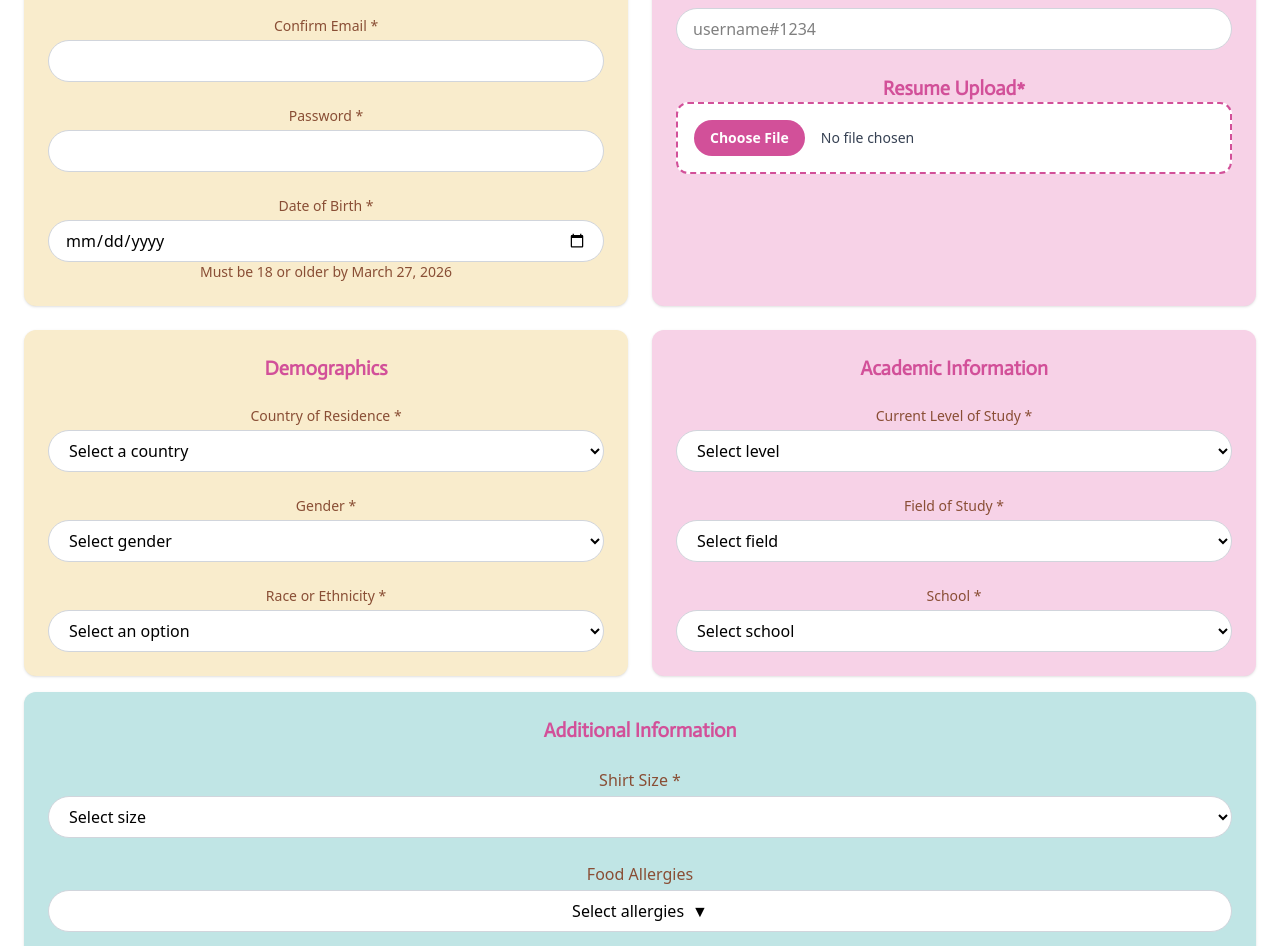
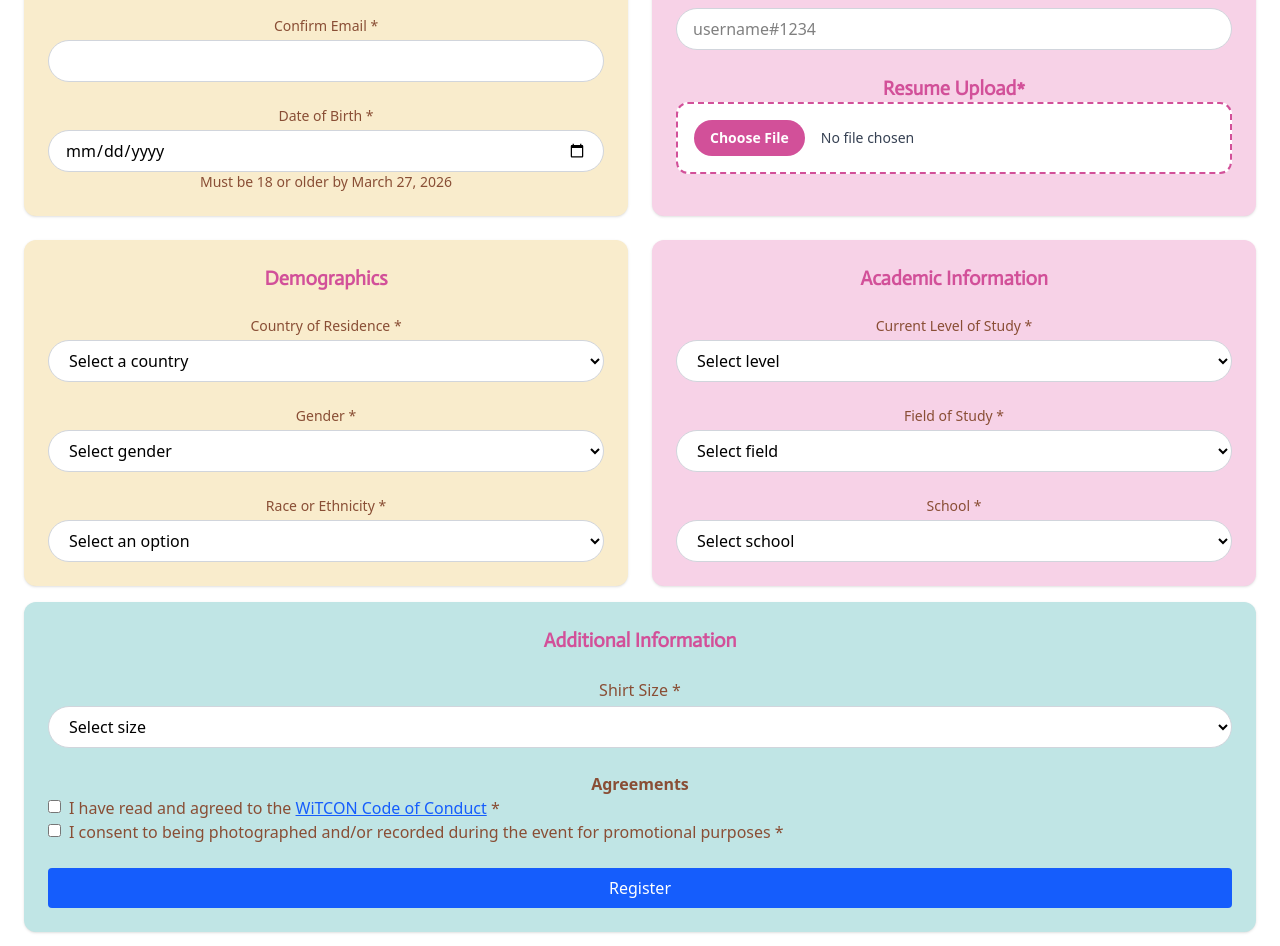
Before and after one commit to wicsfiu/witcon2026, a React (Vite) app in the folder witcon-frontend/: page /register in a window 1280 px wide. Shown: the part 506-1452 px from the top of the page. Built offline with nearby package versions, Linux system fonts and the light colour scheme.

Commit message:
Remove foodAllergies and password fields from frontend and backend

```diff
--- a/witcon-frontend/src/pages/Register.tsx
+++ b/witcon-frontend/src/pages/Register.tsx
@@ -8,7 +8,6 @@ interface FormData {
     lastName: string;
     email: string;
     confirmEmail: string;
-    password: string;
     dateOfBirth: string;
     country: string;
     state: string;
@@ -29,8 +28,8 @@ interface FormData {
     website: string;
     discord: string;
     shirtSize: string;
-    foodAllergies: string[];
-    customAllergy: string;
+    // foodAllergies: string[];
+    // customAllergy: string;
     codeOfConduct: boolean;
     photographyConsent: boolean;
 }
@@ -45,7 +44,6 @@ export default function Register() {
         lastName: '',
         email: '',
         confirmEmail: '',
-        password: '',
         dateOfBirth: '',
         country: '',
         state: '',
@@ -66,8 +64,8 @@ export default function Register() {
         website: '',
         discord: '',
         shirtSize: '',
-        foodAllergies: [],
-        customAllergy: '',
+        // foodAllergies: [],
+        // customAllergy: '',
         codeOfConduct: false,
         photographyConsent: false
 });
@@ -214,7 +212,6 @@ export default function Register() {
         if (!formData.email) newErrors.email = 'Required';
         if (!formData.confirmEmail) newErrors.confirmEmail = 'Required';
         if (formData.email !== formData.confirmEmail) newErrors.confirmEmail = 'Emails do not match';
-        if (!formData.password) newErrors.password = 'Required';
         if (!formData.dateOfBirth) newErrors.dateOfBirth = 'Required';
         else if (!validateAge(formData.dateOfBirth)) newErrors.dateOfBirth = 'Must be 18 or older by March 27, 2026';
 
@@ -262,20 +259,20 @@ export default function Register() {
 
         const fd = new FormData();
 
-        console.log("foodAllergies before stringify:", formData.foodAllergies); // Debug log
-        Object.entries(formData).forEach(([key, value]) => {
-            if (value === undefined || value === null) return;
+        // console.log("foodAllergies before stringify:", formData.foodAllergies); // Debug log
+        // Object.entries(formData).forEach(([key, value]) => {
+        //     if (value === undefined || value === null) return;
 
-            if (key === "foodAllergies") {
-                (value as string[]).forEach(item => {
-                    fd.append("food_allergies[]", item);
-                });
-            } else if (Array.isArray(value)) {
-                value.forEach(item => fd.append(`${key}[]`, item));
-            } else {
-                fd.append(key, String(value));
-            }
-        });
+        //     if (key === "foodAllergies") {
+        //         (value as string[]).forEach(item => {
+        //             fd.append("food_allergies[]", item);
+        //         });
+        //     } else if (Array.isArray(value)) {
+        //         value.forEach(item => fd.append(`${key}[]`, item));
+        //     } else {
+        //         fd.append(key, String(value));
+        //     }
+        // });
 
         if (resumeFile && resumeFile.size > 600 * 1024) {
             alert("Resume file size must be 600 KB or smaller");
@@ -407,19 +404,6 @@ return (
                             required
                         />
                         {errors.confirmEmail && <div className="text-red-600 text-sm mt-1">{errors.confirmEmail}</div>}
-                    </div>
-
-                    <div>
-                        <label htmlFor="password" className="block text-sm font-medium text-[color:var(--color-primary-brown)]">Password *</label>
-                        <input
-                            id="password"
-                            type="password"
-                            value={formData.password}
-                            onChange={(e) => handleInputChange('password', e.target.value)}
-                            className="mt-1 block w-full px-4 py-2 rounded-full bg-white border border-gray-300 focus:ring-pink-500 focus:border-pink-500"
-                            required
-                        />
-                        {errors.password && <div className="text-red-600 text-sm mt-1">{errors.password}</div>}
                     </div>
 
                     <div>
@@ -750,77 +734,7 @@ return (
                         {errors.shirtSize && <div className="text-red-600 text-sm mt-1">{errors.shirtSize}</div>}
                     </div>
 
-                {/* Food Allergies dropdown */}
-                <div className="relative">
-                    <label htmlFor="foodAllergies" className="block text-m font-medium text-[color:var(--color-primary-brown)]">Food Allergies</label>
-                    {/* Dropdown container */}
-                    <button
-                        type="button"
-                        onClick={() => setIsDropdownOpen(!isDropdownOpen)}
-                        className="mt-1 block w-full px-4 py-2 rounded-full bg-white border border-gray-300 focus:ring-pink-500 focus:border-pink-500"
-                    >
-                        {formData.foodAllergies.length > 0
-                            ? formData.foodAllergies.join(", ")
-                            : "Select allergies"}
-                        <span className="ml-2">
-                            {isDropdownOpen ? "▲" : "▼"}
-                        </span>
-                    </button>
-
-                    {/* Dropdown menu */}
-                    {isDropdownOpen && (
-                        <div className="mt-2 space-y-2">
-                            {allergyOptions.map((allergy) => (
-                                <div key={allergy} className="flex items-center gap-2">
-                                    <input
-                                        type="checkbox"
-                                        value={allergy}
-                                        checked={formData.foodAllergies.includes(allergy)}
-                                        onChange={() => {
-                                            const selected = formData.foodAllergies.includes(allergy)
-                                                ? formData.foodAllergies.filter((a) => a !== allergy)
-                                                : [...formData.foodAllergies, allergy];
-                                            handleInputChange("foodAllergies", selected);
-                                        }}
-                                        className="accent-[color:var(--color-primary-pink)] w-4 h-4"
-                                    />
-                                    <span className="text-m text-[color:var(--color-primary-brown)]">{allergy}</span>
-                                </div>
-                            ))}
-
-                    {/* "Other" option */}
-                    <div className="flex items-center gap-2 mt-2">
-                        <input
-                            type="checkbox"
-                            value="Other"
-                            checked={formData.foodAllergies.includes("Other")}
-                            onChange={() => {
-                                const selected = formData.foodAllergies.includes("Other")
-                                    ? formData.foodAllergies.filter((a) => a !== "Other")
-                                    : [...formData.foodAllergies, "Other"];
-                                handleInputChange("foodAllergies", selected);
-                        }}
-                        className="accent-[color:var(--color-primary-pink)] w-4 h-4"
-                    />
-                    <span className="text-m text-[color:var(--color-primary-brown)]">Other</span>
-                    </div>
-
-                    {/* Custom input when "Other" selected */}
-                    {formData.foodAllergies.includes("Other") && (
-                        <input
-                            type="text"
-                            placeholder="Please specify"
-                            value={formData.customAllergy || ""}
-                            onChange={(e) =>
-                                handleInputChange("customAllergy", e.target.value)
-                            }
-                            className="w-full border-2 border-primary rounded-md px-3 py-2 mt-2 text-textBrown focus:outline-none focus:border-secondary focus:ring-2 focus:ring-secondary/30"
-                        />
-                    )}
-                </div>
-            )}
-        </div>
-        {/* Agreements */}
+            {/* Agreements */}
                 <div className="block text-m font-medium text-[color:var(--color-primary-brown)]">
                     <h3 className="font-semibold">Agreements</h3>
 
```
Also changed, not shown: 2 other files (tests, documents, lock files or other folders).
